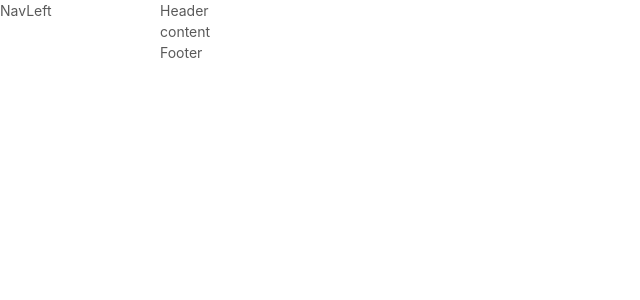
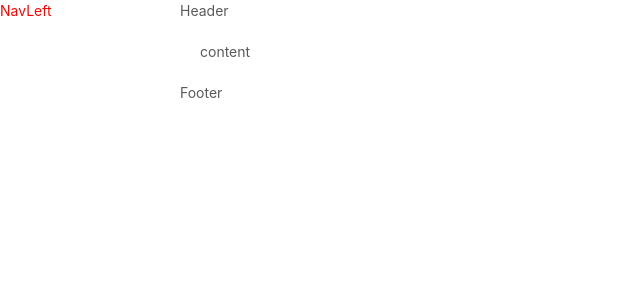
Before and after one commit to dao51/react-antd, a React app: page / in a window 1280 px wide. Shown: the top 300 px of the page, without its empty margins (0-640 px from the left). Built offline with nearby package versions, Linux system fonts and the light colour scheme.

Commit message:
基本样式修改

```diff
--- a/src/admin.js
+++ b/src/admin.js
@@ -3,19 +3,20 @@ import {Row, Col} from 'antd'
 import Header from './components/Header'
 import Footer from './components/Footer'
 import NavLeft from './components/NavLeft'
+import './styles/common.less'
 
 export default class Admin extends React.Component {  // 导出继承react组件的对象Admin
     render() { // react生命周期方法
         return (  // return 根节点 有且只有一个
             <div>
-                <Row>
-                    <Col span="3">
+                <Row className="container">
+                    <Col span="3" className="nav-left">
                         <NavLeft></NavLeft>
                     </Col>
-                    <Col span="21">
+                    <Col span="21" className="main">
                         <Header>
                         </Header>
-                        <Row>content</Row>
+                        <Row className="content">content</Row>
                         <Footer>
                         </Footer>
                     </Col>
--- a/src/components/NavLeft/index.js
+++ b/src/components/NavLeft/index.js
@@ -2,8 +2,12 @@ import React from 'react'  // 导入react
 
 export default class NavLeft extends React.Component {
     render() {
+        // var redWord = {
+        //     color: 'red'
+        // }
+        // 还可在行内设置<div style={redWord}>
         return (
-            <div>
+            <div style={{ color: 'red' }}>
                 NavLeft
             </div>
         );
--- /dev/null
+++ b/src/styles/common.less
@@ -0,0 +1,16 @@
+.container {
+    display: flex;
+    .nav-left {
+        width: 15%;
+        min-width: 180px;
+        height: calc(100vh);
+    }
+    .main {
+        flex: 1;
+        height: calc(100vh);
+    }
+    .content {
+        position: relative;
+        padding: 20px;
+    }
+}
```
Also changed, not shown: 1 other file (tests, documents, lock files or other folders).
